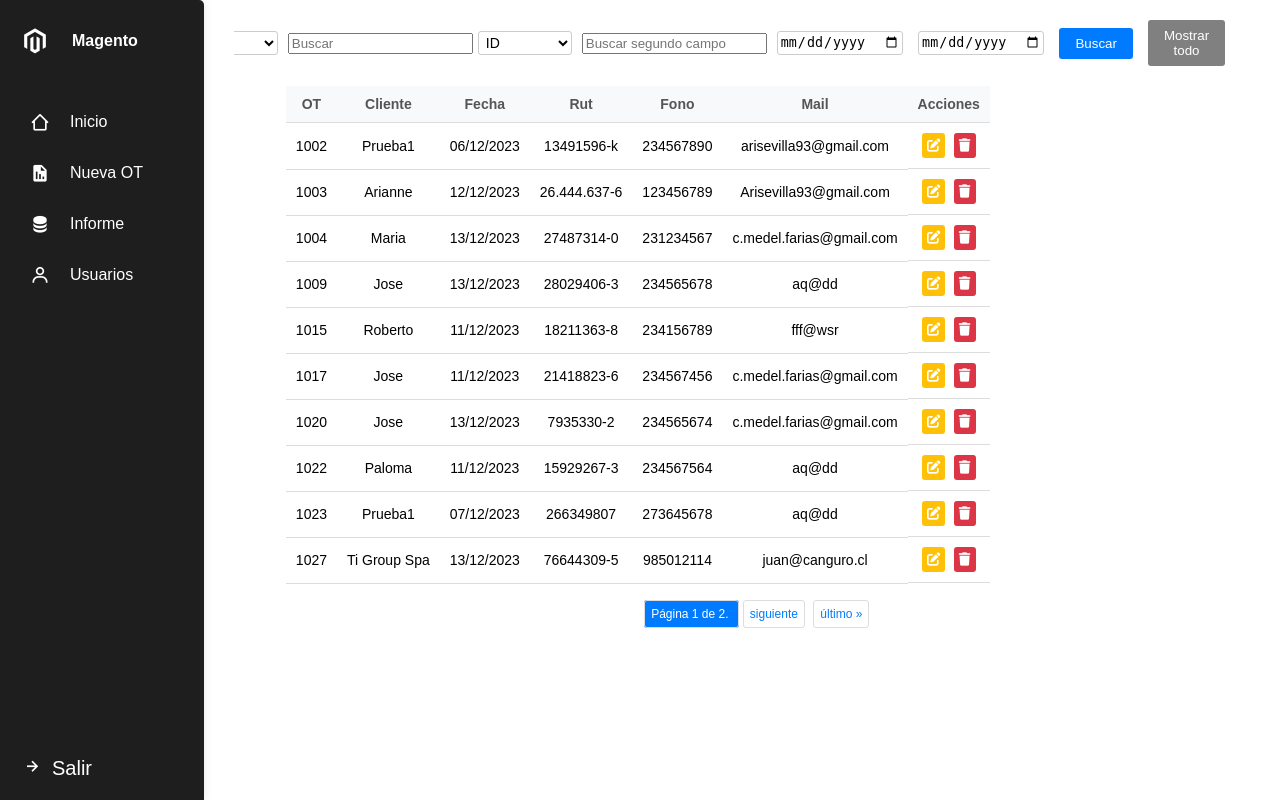
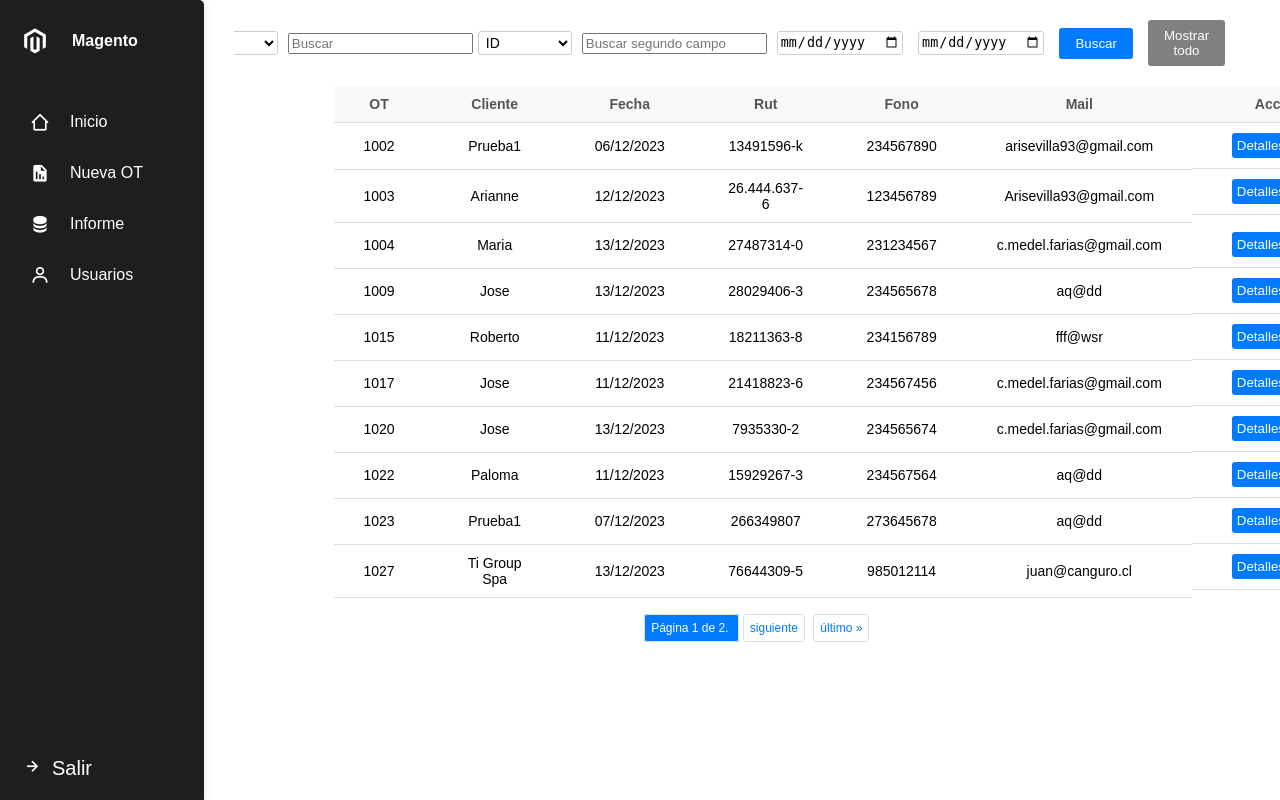
Before and after one commit to Arisevilla/PythonDjangoRegistrosUsuarios, a Django app: page /listado/ in a window 1280 px wide. Run offline with Django 4.2, Linux system fonts and the light colour scheme; a user stored in the database is signed in; data comes from the database, SQL or seed files in the repository.

Commit message:
model de listado listo

```diff
--- a/login/templates/listado.html
+++ b/login/templates/listado.html
@@ -124,12 +124,17 @@
         margin-top: 20px;
         overflow-x:auto;
         width: 100%;
+
+      }
+
+      .table.table.table-light{
+        margin-left: 100px;
       }
 
       .table{
        display:flex;
        flex-direction:column;
-       width: 90%;
+       width: 100%;
        border-collapse:collapse;
        margin-top: 10px;
        margin: 20px auto;
@@ -151,6 +156,10 @@
         font-size: 14px;
       }
 
+      .table tr:not(.table-dark) td {
+  padding: 10px 30px;
+}
+
       .table th a{
         text-decoration: none;
         color:#fff;
@@ -163,11 +172,14 @@
       .table th {
         background-color: #f8f9fa;
         color: #555;
-        position: sticky;
         top: 0;
         z-index: 2;
 
       }
+
+      .actions button {
+  margin-right: 5px;
+}
 
 
 
@@ -371,7 +383,27 @@ select option:checked{
     padding: 20px;
     border: 1px solid #888;
     width: 80%;
+    border-radius: 5px;
 }
+
+.form-container{
+  max-width: 600px;
+  margin: 0 auto;
+}
+
+.form-container p{
+  margin:10px 0;
+}
+
+.form-container label{
+  display: block;
+  font-weight: bold;
+  margin-bottom: 5px;
+}
+
+
+
+
 
 .close {
     color: #aaa;
@@ -386,6 +418,8 @@ select option:checked{
     text-decoration: none;
     cursor: pointer;
 }
+
+
 
 
 
@@ -473,8 +507,8 @@ select option:checked{
 
 
 
-<table class="table table-light w-75 mx-auto text-center ">
-    <tr class="table-dark w-75">
+<table class="table table-light ">
+    <tr class="table-dark ">
         <th>OT<a href="{{ url_ordenacion_asc }}"> </a></th>
         <th>Cliente<a href="{{ url_ordenacion_asc }}"> </a></th>
         <th>Fecha<a href="{{ url_ordenacion_asc }}"> </a></th>
@@ -496,6 +530,7 @@ select option:checked{
 
 
     <td class="actions">
+      <button class="btn btn-primary" <button class="btn btn-primary" data-registro-id="{{ registro.id }}" onclick="mostrarDetalles(this)">Detalles</button>
 
     <form action="{% url 'detalle' registro.id %}" method="post">
         {% csrf_token %}
@@ -515,10 +550,11 @@ select option:checked{
     {% endfor %}
 
     <div id="detalleModal" class="modal">
-      <div class="modal-content">
-          <span class="close" onclick="cerrarModal()">&times;</span>
-          <div id="detallesContainer"></div>
-      </div>
+  <div class="modal-content">
+    <span class="close" onclick="cerrarModal()">&times;</span>
+    <div id="detallesContainer" class="form-container"></div>
+  </div>
+</div>
 
 </table>
 
@@ -571,5 +607,29 @@ select option:checked{
 
 
 
+  function mostrarDetalles(boton) {
+  // Obtiene el valor del atributo data-registro-id del botón
+  const registroId = boton.dataset.registroId;
+
+  const detallesContainer = document.getElementById('detallesContainer');
+  detallesContainer.innerHTML = ''; // Limpia el contenido anterior
+
+  // Realiza una solicitud AJAX para obtener los detalles del registro
+  fetch(`/detalles_registro/${registroId}/`)
+        .then(response => response.text())
+        .then(data => {
+            detallesContainer.innerHTML = data;
+            const modal = document.getElementById('detalleModal');
+            modal.style.display = 'block';
+        })
+        .catch(error => console.error('Error al obtener detalles del registro:', error));
+}
+
+
+function cerrarModal() {
+  const modal = document.getElementById('detalleModal');
+  modal.style.display = 'none';
+}
+
 </script>
 </body>
--- a/login/views.py
+++ b/login/views.py
@@ -484,3 +484,25 @@ def verificar_existencia_usuario(request):
     correo_existente = User.objects.filter(email=email).exists()
 
     return JsonResponse({'usuario_existente': usuario_existente, 'rut_existente': rut_existente, 'correo_existente': correo_existente})
+
+
+
+
+def detalles_registro(request, registro_id):
+    try:
+        registro = Formulario.objects.get(id=registro_id)
+        detalles = {
+            'id': registro.id,
+            'cliente': registro.cliente,
+            'fecha': str(registro.fecha),
+            'rut': registro.rut,
+            'direccion': registro.direccion,
+            'contacto': registro.contacto,
+            'fono': registro.fono,
+            'descripcion': registro.descripcion,
+            'mail': registro.mail,
+        }
+
+        return render(request, 'detalle2.html', {'detalle': detalles})
+    except Formulario.DoesNotExist:
+        return JsonResponse({'error': 'Registro no encontrado'}, status=404)
--- a/usuarios/urls.py
+++ b/usuarios/urls.py
@@ -20,6 +20,7 @@ from login import views
 from django.conf import settings
 from django.conf.urls.static import static
 
+
 urlpatterns = [
     path('admin/', admin.site.urls),
     path('',views.iniciar, name='iniciar'),
@@ -34,6 +35,9 @@ urlpatterns = [
     path('inicio/',views.inicio,name='inicio'),
     path('verificar_rut/', views.verificar_rut, name='verificar_rut'),
     path('verificar_existencia_usuario/', views.verificar_existencia_usuario, name='verificar_existencia_usuario'),
+    path('detalles_registro/<int:registro_id>/', views.detalles_registro, name='detalles_registro'),
+
+
 
 
 ]
```
Also changed, not shown: login/templates/detalle2.html (+34 -1 lines).
